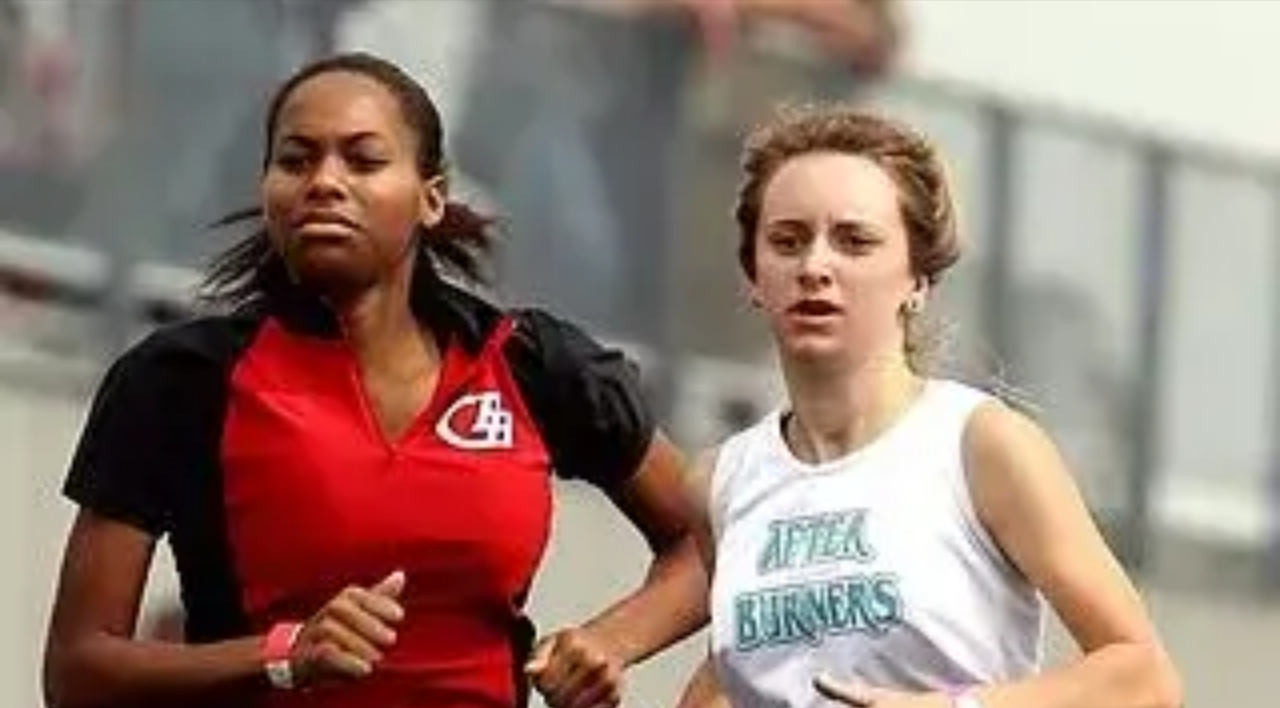
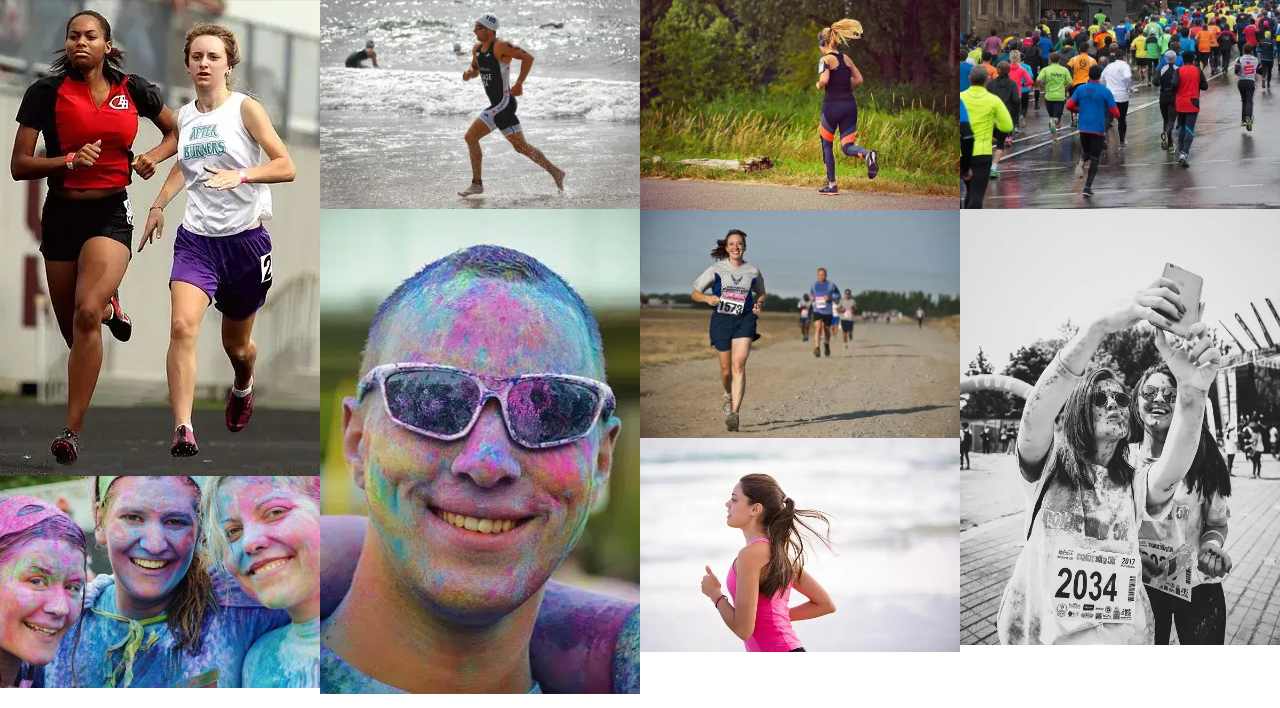
Before and after one commit to Gambit1583/love-running, a plain HTML site: page gallery.html in a window 1280 px wide. Shown: the part 83-791 px from the top of the page. Drawn offline with nearby package versions, Linux system fonts and the light colour scheme.

Commit message:
Increase gallery columns on larger screens

```diff
--- a/assets/css/style.css
+++ b/assets/css/style.css
@@ -168,6 +168,14 @@ main {
     color: #3a3a3a
 }
 
+/* edia query: large or landscape phones (576px and up) */
+@media screen and (min-width: 576px) {
+    #photos {
+        column-count: 2;
+        column-gap: 0;
+    }
+}
+
 /* Meadia query: tablets and larger (768px and up) */
 @media screen and (min-width: 768px) {
     /* Header */
@@ -234,11 +242,21 @@ hr {
     margin: 5px 0;
 }
 
+/* Gallery */
+#photos {
+    column-count: 3;
+}
+
     /* Large devices (laptops and desktops, 992px and up) */
     @media screen and (min-width: 992px) {
         #menu a:hover {
             border-bottom: 1px solid #3a3a3a;
         }
 
+        /* Gallery */
+        #photos {
+            column-count: 4;
+        }
+
     }
 }
```
